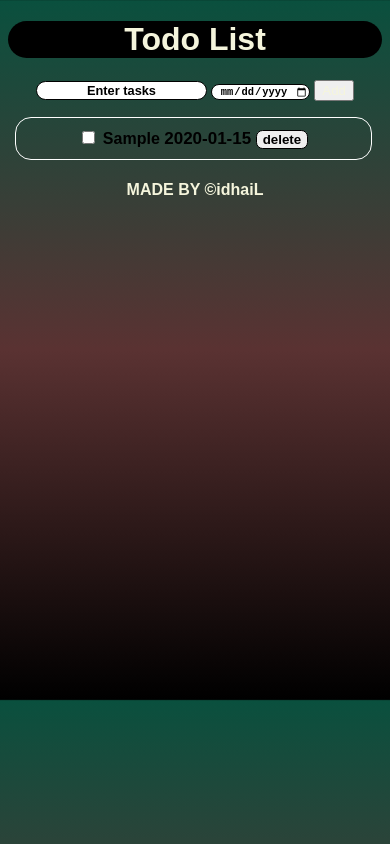
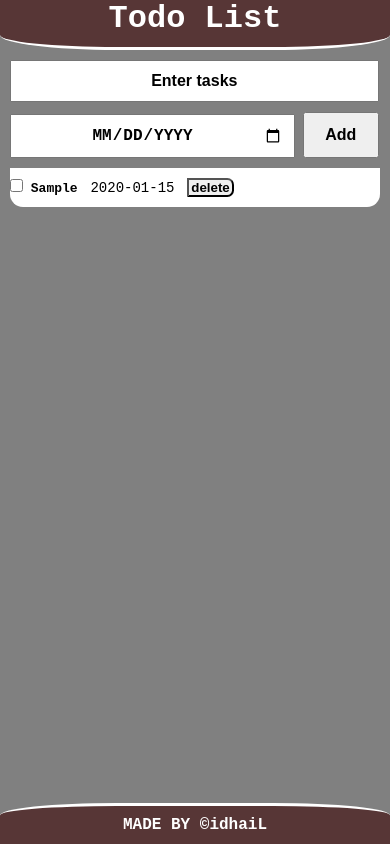
Before and after one commit to shkalee/todo, a plain HTML site: page index.html in a window 390 px wide. Both pictures are taken after typing "Sample", "2020-01-15" into the empty fields and a click on the button "Add". Drawn offline with Linux system fonts and the light colour scheme.

Commit message:
Update todo.css

```diff
--- a/todo.css
+++ b/todo.css
@@ -1,102 +1,293 @@
-*{
+:root{
+  --color_br--: gray;
+  --color_rr--:#fff;
+  --color_dark--:black;
 
-    text-align: center;
-    color: beige;
 }
 
-body {
-  background:linear-gradient(rgb(10, 80, 62),rgb(90, 50, 50),rgb(0, 0, 0));
-  background-size: 9999px 700px ;
-    font-family:Arial, Helvetica, sans-serif;
-  }
+*{
+  margin: 0px;
+  padding: 0px;
+}
 
-  ul {
-    list-style: none;
+body{
+  font-family: monospace;
+  background-color: var(--color_br--);
+  color: var(--color_rr--);
+}
 
-  }
-
-  li {
-    margin: 10px;
-    padding: 10px;
-    border: 1px solid #ffffff;
-    border-radius: 1em;
-    margin-left: -10%;
-
-
-  }
-
-  .completed {
-    text-decoration: line-through;
-    color: rgb(255, 255, 255);
-
-  }
-  #taskInput::placeholder {
-    font-weight: 700;
-    color: rgb(0, 0, 0);
-  }
-  h1{
-    background-color: black;
-    padding-left: 0px;
-    padding-right: 0px;
-    border-radius: 1em;
-
-
-}
-.btn{
-  border: solid 1px rgb(0, 0, 0) ;
-  color: black;
-  border-radius: 1em;
-  font-size: medium;
+#head{
+  margin-bottom: 20px;
+  align-items: center;
+  justify-content: center;
+  display: flex;
+  font-size: 3rem;
   font-weight: 700;
 
 }
 
+.hh{
+  border-bottom: solid 3px;
+  border-bottom-right-radius: 50%;
+  border-bottom-left-radius: 50%;
+  background-color: rgba(70, 23, 23, 0.705);
+}
+
+.xx{
+  align-items: center;
+  justify-content: center;
+  display: flex;
+  margin-top: 20px;
+}
+
+.xss input{
+  margin-bottom: 10px;
+  padding: 5px;
+  font-size: 1rcap;
+  color: var(--color_dark--);
+
+}
+
+input[type="text"], input[type="date"] {
+  width: 97%;
+  box-sizing: border-box;
+  padding: 10px;
+  font-size: 1rem;
+}
+
+input[type="date"]{
+  width: 75%;
+}
+
+.btn5{
+  box-sizing: border-box;
+  padding: 10px;
+  font-size: 1rem;
+  width: 20%;
+  padding: 12px 0px;
+  font-weight: 700;
+  color: var(--color_dark--);
+}
+
+#taskInput::placeholder {
+  font-weight: 700;
+  text-align: center;
+  color: var(--color_dark--);
+}
+
+#dueDate{
+ color: var(--color_dark--);
+ font-weight: 700;
+ text-align: center;
+ text-transform: uppercase;
+}
+
+ul {
+
+    list-style-type: none;
+  }
+
+
+.ssx{
+  align-items: center;
+  justify-content: center;
+  background-color: #fff;
+  color: black;
+  font-weight: 700;
+  box-sizing: border-box;
+  margin-inline-end: 15px;
+  border-bottom-right-radius: 1em;
+  border-bottom-left-radius:1em;
+
+}
+.due-date ,.text ,.btn ,.btn2{
+  margin: 10px 0px;
+ align-self: center;
+ padding: 10px 5px;
+}
+
+.btn {
+  accent-color: black;
+  margin-left:2px ;
+
+}
+
+
+.btn2{
+  font-weight: 700;
+  color: var(--color_dark--);
+  border-bottom-right-radius:0.5em ;
+  border-top-right-radius:0.5em ;
+  padding: 0px 2px;
+}
+
+.text {
+  color: var(--color_dark--);
+  box-shadow: var(--main-shadow);
+  font-weight: 500;
+  font-size: 1.1rem;
+  font-family: monospace ;
+}
+
 .due-date{
-  color: rgb(0, 0, 0);
-  font-size: 17px;
-  font-weight: 700;
-}
-.btn2{
-  border: solid  1px;
-  border-radius: 0.5em;
-  font-weight: 700;
-  color: rgb(0, 0, 0);
+  font-size: 1rem;
+  font-weight: 500;
 }
 
 
 
-.span{
-  color: rgb(0, 0, 0);
-  font-weight: 700;
+
+footer {
+  position: fixed;
+  bottom: 0;
+  width: 100%;
+  background-color:rgba(70, 23, 23, 0.705) ;
+  color: var(--color_rr--);
+  text-align: center;
+  padding: 20px 0;
+  font-size: 1.5rem;
+  border-top: solid 3px;
+  border-top-left-radius: 50%;
+  border-top-right-radius: 50%;
 }
 
-#taskInput{
-  border: solid 1px black;
-  border-radius: 1em;
+
+
+@media (max-width :760px) {
+
+  #head{
+    margin-bottom: 10px;
+    align-items: center;
+    justify-content: center;
+    display: flex;
+    font-size: 2rem;
+    font-weight: 700;
+
+  }
+
+  .hh{
+    border-bottom: solid 3px;
+    border-bottom-right-radius: 30%;
+    border-bottom-left-radius: 30%;
+    background-color: rgba(70, 23, 23, 0.705);
+  }
+
+  .xx{
+    align-items: center;
+    justify-content: center;
+    display: flex;
+    margin-top: 10px;
+    margin-left:10px ;
+  }
+
+  .xss input{
+    margin-bottom: 10px;
+    padding: 5px;
+    font-size: 1rcap;
+    color: var(--color_dark--);
+
+  }
+
+  input[type="text"], input[type="date"] {
+    width: 97%;
+    box-sizing: border-box;
+    padding: 10px;
+    font-size: 1rem;
+  }
+
+  input[type="date"]{
+    width: 75%;
+  }
+
+  .btn5{
+    margin-inline-end: 5px;
+    box-sizing: border-box;
+    padding: 10px;
+    font-size: 1rem;
+    width: 20%;
+    padding: 12px 0px;
+    font-weight: 700;
+    color: var(--color_dark--);
+  }
+
+  #taskInput::placeholder {
+    font-weight: 700;
+    text-align: center;
+    color: var(--color_dark--);
+  }
+
+  #dueDate{
+   color: var(--color_dark--);
+   font-weight: 700;
+   text-align: center;
+   text-transform: uppercase;
+  }
+
+  ul {
+
+    list-style-type: none;
+  }
+
+
+.ssx{
+  align-items: center;
+  justify-content: center;
+  background-color: #fff;
   color: black;
-  font-size: medium;
+  font-weight: 700;
+  box-sizing: border-box;
+  margin-inline-end: 10px;
+  border-bottom-right-radius: 1em;
+  border-bottom-left-radius:1em;
+
+}
+.due-date ,.text ,.btn ,.btn2{
+  margin: 10px 0px;
+ align-self: center;
+ padding: 10px 5px;
+}
+
+.btn {
+  accent-color: black;
+  margin-left:3px ;
 
 }
 
-#dueDate{
-  border: solid 1px black;
-  border-radius: 1em;
-  font-size: medium;
-}
-#dueDate{
-  color: rgb(0, 0, 0);
+
+.btn2{
   font-weight: 700;
+  color: var(--color_dark--);
+  border-bottom-right-radius:0.5em ;
+  border-top-right-radius:0.5em ;
+  padding: 0px 2px;
 }
 
-@media (max-width :700px) {
+.text {
+  color: var(--color_dark--);
+  font-weight: 400;
+  font-size: 16px;
+  font-family: monospace ;
+}
 
-  #dueDate {
-    font-size: 80%;
-  }
-  .btn {
-    font-size: 80%;
-  }
-  #taskInput{
-    font-size: 80%;
-  }
+.due-date{
+  font-size: 14px;
+  font-weight: 400;
 }
+
+footer {
+  position: fixed;
+  bottom: 0;
+  width: 100%;
+  background-color:rgba(70, 23, 23, 0.705) ;
+  color: var(--color_rr--);
+  text-align: center;
+  padding: 10px 0;
+  font-size: 1rem;
+  border-top: solid 3px;
+  border-top-left-radius: 30%;
+  border-top-right-radius: 30%;
+}
+
+
+
+}
```
